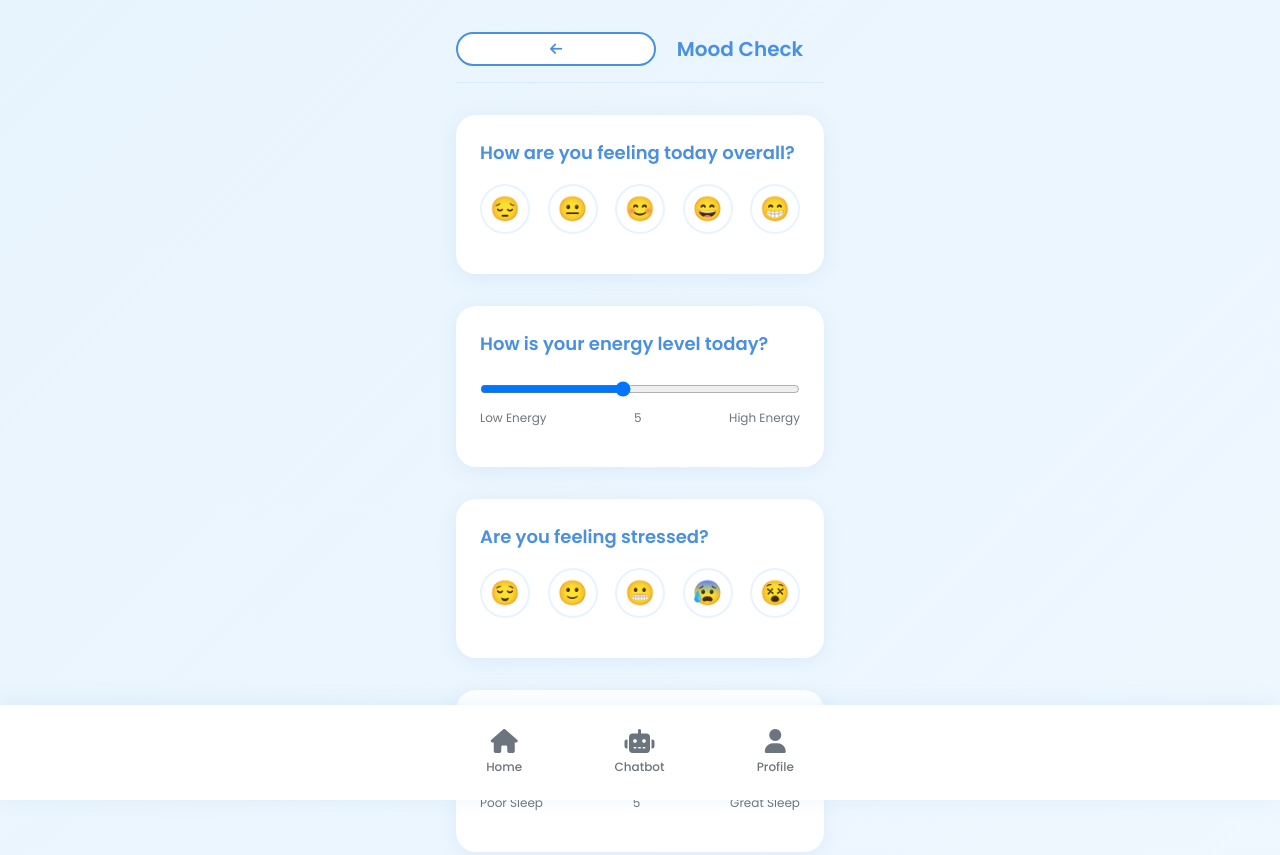
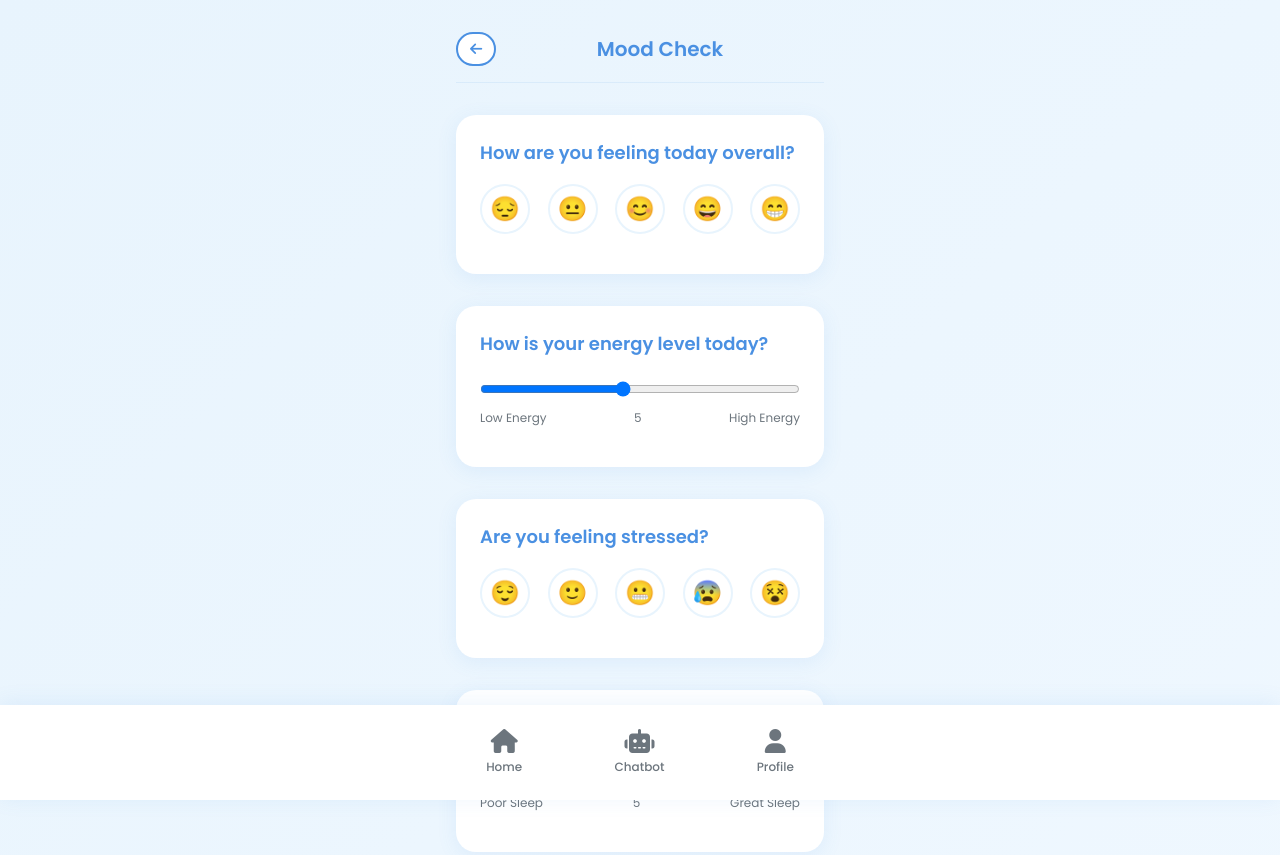
Before and after one commit to Atharva948/Serenio, a plain HTML site: page mood-check.html in a window 1280 px wide. Shown: the top 855 px of the page. Drawn offline with Linux system fonts and the light colour scheme.

Commit message:
Update mood-check.html

```diff
--- a/mood-check.html
+++ b/mood-check.html
@@ -9,10 +9,10 @@
     <link rel="stylesheet" href="styles.css">
 </head>
 <body>
-    <div class="page-container">
+    <div class="page-container" style="margin-bottom: 80px;">
         <!-- Header -->
         <div class="app-header">
-            <button class="btn-secondary btn-small" onclick="window.location.href='dashboard.html'">
+            <button class="btn-secondary btn-small" onclick="window.location.href='dashboard.html'" style="max-width: 40px;">
                 <i class="fas fa-arrow-left"></i>
             </button>
             <h1 class="header-title">Mood Check</h1>
@@ -186,4 +186,5 @@
 
     <script src="mood-check.js"></script>
 </body>
+
 </html>
```
